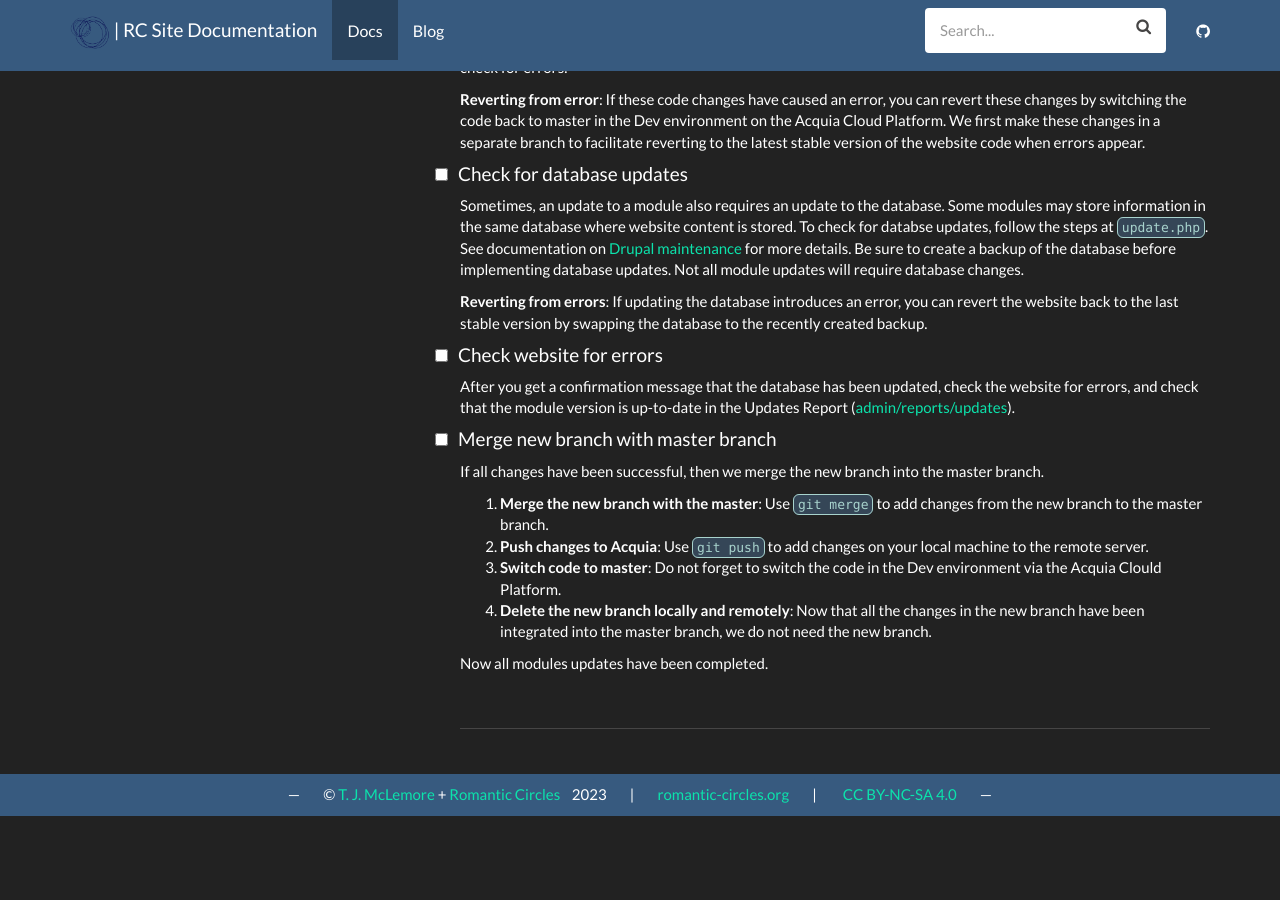
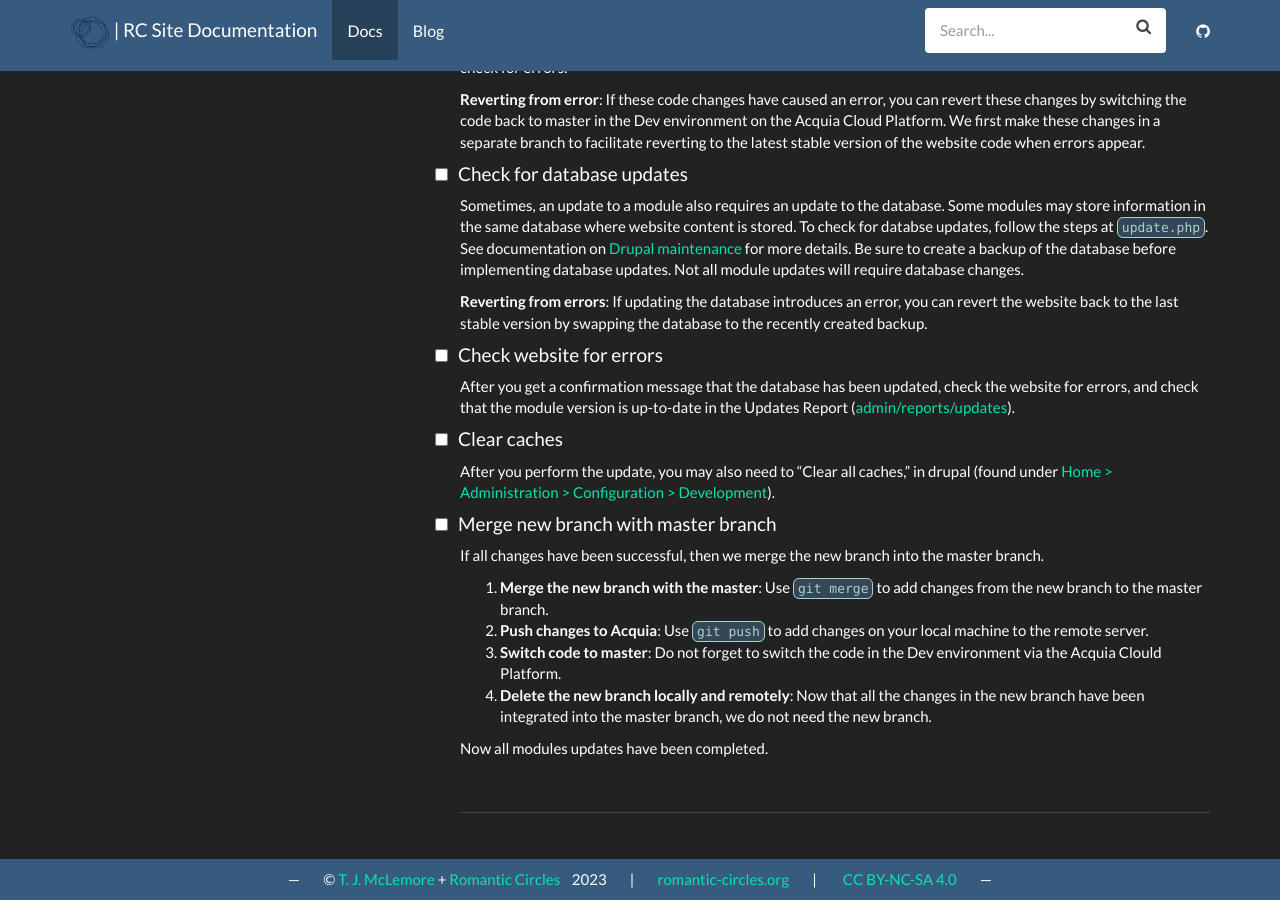
Before and after one commit to steve-kasica/romanticcircles.github.io, a Jekyll site: the page built from _docs/technical-documentation/procedures/module-updates.md, in a window 1280 px wide and 900 px high, scrolled down 820 px. Built offline with Jekyll 4.4.1, drawn with Linux system fonts in a browser that asks for light colours; our own code applies the rules of GitHub Pages for plain Markdown files; comment, search, counter and statistics services are not loaded; before the commit the page ends 1636 px from its top, so only the background shows below that.

Commit message:
Update module update documentation

```diff
--- a/_docs/technical-documentation/procedures/module-updates.md
+++ b/_docs/technical-documentation/procedures/module-updates.md
@@ -55,6 +55,10 @@ Sometimes, an update to a module also requires an update to the database. Some m
 
 After you get a confirmation message that the database has been updated, check the website for errors, and check that the module version is up-to-date in the Updates Report ([admin/reports/updates](http://romanticcircleswacbczpuai.devcloud.acquia-sites.com/admin/reports/updates)).
 
+<h4><input type="checkbox">Clear caches</h4>
+
+After you perform the update, you may also need to "Clear all caches," in drupal (found under [Home > Administration > Configuration > Development](http://romanticcircleswacbczpuai.devcloud.acquia-sites.com/admin/config/development/performance)).
+
 <h4><input type="checkbox">Merge new branch with master branch</h4>
 
 If all changes have been successful, then we merge the new branch into the master branch.
```
Also changed, not shown: _docs/technical-documentation/acquia-guide/composer.md (+1 -1 lines).
